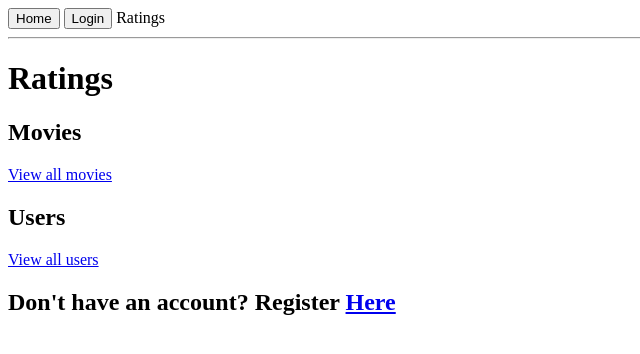
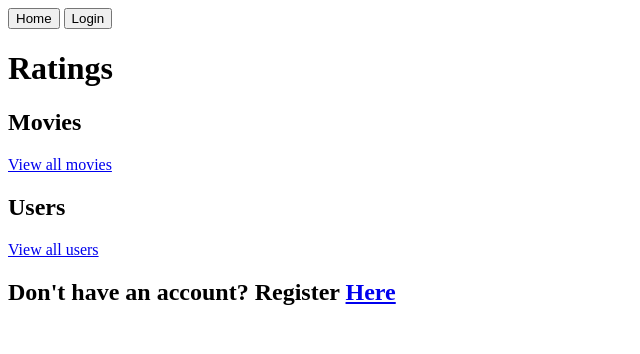
Before and after one commit to noabraun/practice-project, a Flask app: page / in a window 1280 px wide. Shown: the top 354 px of the page, without its empty margins (0-640 px from the left). Run offline with Flask 2, Linux system fonts and the light colour scheme.

Commit message:
Created stylesheet

```diff
--- /dev/null
+++ b/static/css/styles.css
@@ -0,0 +1,3 @@
+#beratement {
+    color: red;
+}
--- a/templates/base.html
+++ b/templates/base.html
@@ -1,6 +1,8 @@
 <!doctype html>
 <html>
 <head>
+
+  <link rel='stylesheet' href='/static/styles.css'>
   <title>Ratings</title>
   {% for message in get_flashed_messages() %}
     {{ message }}
@@ -17,15 +19,12 @@
             $('#login').html('Logout');
         </script>
 
-
     {% endif %}
 
 
 </head>
 
 <body>
-  Ratings
-  <hr>
 
   {% block content %} put your content here {% endblock %}
 
```
Also changed, not shown: 1 other file.
